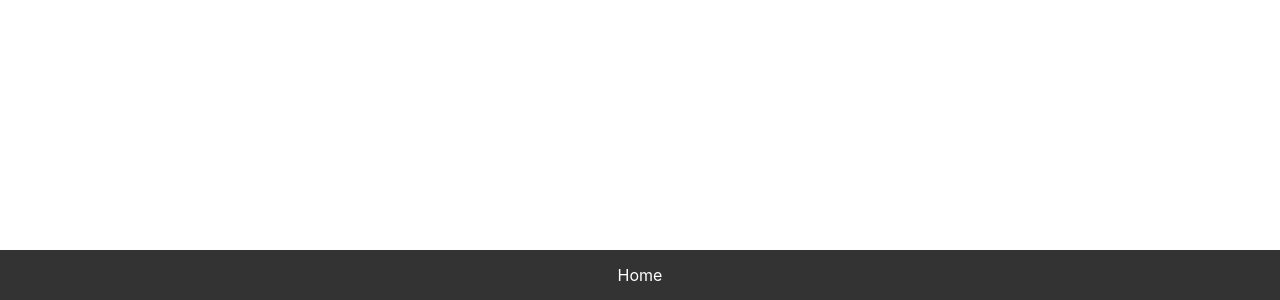
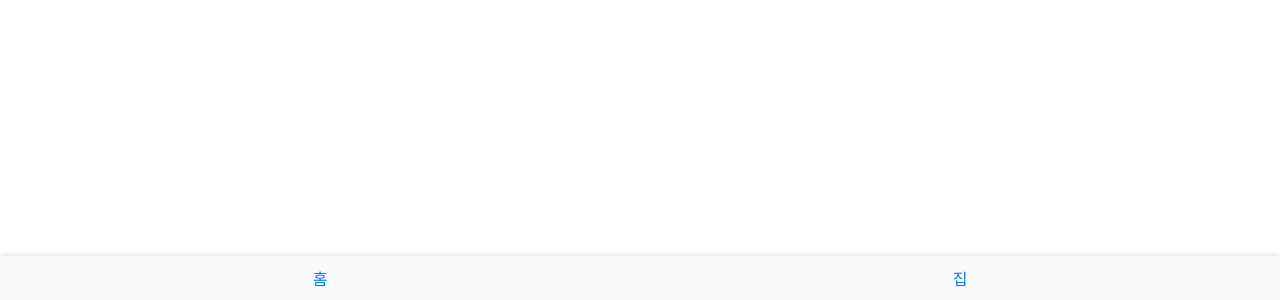
Before and after one commit to luminous037/OSS_project, a React (Create React App) app in the folder client/: page /Main in a window 1280 px wide. Shown: the part 500-800 px from the top of the page. Built offline with nearby package versions, Linux system fonts and the light colour scheme.

Commit message:
[CHORE]:bottomnavigationbar 코드 수정

```diff
--- a/client/package.json
+++ b/client/package.json
@@ -2,6 +2,7 @@
   "name": "client",
   "version": "0.1.0",
   "private": true,
+  "homepage": "http://localhost:3000/",
   "dependencies": {
     "@testing-library/jest-dom": "^5.17.0",
     "@testing-library/react": "^13.4.0",
--- a/client/src/components/App.js
+++ b/client/src/components/App.js
@@ -1,28 +1,45 @@
+// import React from 'react';
+// //import { BrowserRouter as Router, Route, Switch } from 'react-router-dom';
+// import './App.css';
+
+// import BottomNavigationBar from './NavigationBar.js';
+
+
+// function App() {
+//   return (
+//     <div>
+//     <BottomNavigationBar/>
+
+//   </div>
+
+//   );
+// }
+
+
+// export default App;
+
+// App.js
 import React from 'react';
-import {Routes, Route, BrowserRouter} from "react-router-dom";
-import './App.css';
-import Start from './Start.js';
-import BottomNavigationBar from './navigationbar.js';
+import { BrowserRouter as Router, Route, Routes } from 'react-router-dom';
+import NavigationBar from './NavigationBar'; // NavigationBar 컴포넌트를 임포트합니다.
+import Start from './Start.js'; // 홈 페이지 컴포넌트
+import Main from './Main.js';
+
 
 
 function App() {
   return (
-    <div>
-    <BottomNavigationBar/>
+    <Router>
+      <div>
+        <Routes>
+          <Route exact path="/Start" component={Start} />
+          <Route path="/Main" component={Main} />
 
-  </div>
-    // <BrowserRouter>
-    //     <div className="App">
-
-
-    //       <Routes>
-    //       {/* <Route path="/" element={<Main />} /> */}
-    //         <Route path="/start" element={<Start />} />
-    //       </Routes>
-    //     </div>
-    //   </BrowserRouter>
+        </Routes>
+        <NavigationBar /> {/* 하단 네비게이션 바를 추가합니다. */}
+      </div>
+    </Router>
   );
 }
 
-
 export default App;
--- a/client/src/components/Start.css
+++ b/client/src/components/Start.css
@@ -15,3 +15,16 @@
     font-weight: 600;
     font-size:20px;
   }
+
+  .chick-container{
+    position:fixed;
+    bottom: 0;
+    left: 50%;  /* 중앙 정렬*/
+    transform: translateX(-50%); /*정확한 중앙 정렬을 위해서 작성*/
+    z-index: 100; /*다른 요소들 위에 표시되도록 하기 위해서 작성*/
+  }
+
+  .chick-container img{
+    width: 100px;
+    height: auto;
+  }
--- a/client/src/components/navigationbar.css
+++ b/client/src/components/navigationbar.css
@@ -1,4 +1,4 @@
-.bottom-nav {
+/* .bottom-nav {
     display: flex;
     justify-content: space-around;
     align-items: center;
@@ -18,4 +18,22 @@
 
   .bottom-nav-item:hover {
     background-color: #555;
-  }
+  } */
+
+/* NavigationBar.css */
+.bottom-nav {
+  display: flex;
+  justify-content: space-around;
+  position: fixed;
+  bottom: 0;
+  width: 100%;
+  background-color: #f8f9fa;
+  box-shadow: 0 -2px 5px rgba(0,0,0,0.1);
+}
+
+.nav-item {
+  padding: 10px 15px;
+  text-decoration: none;
+  color: #007bff;
+  font-size: 16px;
+}
--- a/client/src/components/navigationbar.js
+++ b/client/src/components/navigationbar.js
@@ -1,20 +1,53 @@
+// import React from 'react';
+// import './navigationbar.css';
+// import { BrowserRouter as Route, Routes} from 'react-router-dom';
+
+// import Start from './Start.js';
+
+// // function BottomNavigationBar() {
+// //   return (
+// //     <div className="bottom-nav">
+// //       <Link to="./Start.js" className="bottom-nav-item">
+// //         Home
+// //       </Link>
+// //       {/* <a href="#" className="bottom-nav-item">
+// //         Search
+// //       </a>
+// //       <a href="#" className="bottom-nav-item">
+// //         Profile
+// //       </a> */}
+// //     </div>
+// //   );
+// // }
+
+// function BottomNavigationBar() {
+//   return (
+//     <Routes>
+
+//           <Route path="./Start.js" element={<Start/>} />
+
+//         <BottomNavigationBar />
+
+//     </Routes>
+//   );
+// }
+
+// export default BottomNavigationBar;
+
+// NavigationBar.js
 import React from 'react';
-import './navigationbar.css'; // CSS 파일 위치에 맞게 경로를 조정해주세요.
+import { Link } from 'react-router-dom';
+import './NavigationBar.css'; // CSS 파일을 임포트합니다.
 
-function BottomNavigationBar() {
+const NavigationBar = () => {
   return (
     <div className="bottom-nav">
-      <a href="./Start.js" className="bottom-nav-item">
-        Home
-      </a>
-      {/* <a href="#" className="bottom-nav-item">
-        Search
-      </a>
-      <a href="#" className="bottom-nav-item">
-        Profile
-      </a> */}
+      <Link to="./Start.js" className="nav-item">홈</Link>
+      <Link to="./Main.js" className="nav-item">집</Link>
+
+
     </div>
   );
 }
 
-export default BottomNavigationBar;
+export default NavigationBar;
--- a/client/src/components/start.js
+++ b/client/src/components/start.js
@@ -1,5 +1,8 @@
-import React, {Components} from 'react';
+import React from 'react';
+import './Start.css'; //css 파일 임포트
 import './App.css';
+import chickimage from './chick.png'; //병아리 이미지 임포트
+
 
 
 function Start() {
@@ -9,6 +12,10 @@ function Start() {
                 <div className="nav-wrapper">
                     <div> do it!</div>
                 </div>
+                <div className="chick-container">
+                    <img src={chickimage} alt="병아리"/>
+                </div>
+
             </nav>
         </div>
     );
--- a/client/src/index.js
+++ b/client/src/index.js
@@ -4,9 +4,13 @@ import './components/index.css';
 import App from './components/App';
 import reportWebVitals from './components/reportWebVitals';
 
+
+
 const root = ReactDOM.createRoot(document.getElementById('root'));
 root.render(
+
     <App />
+
 );
 
 // If you want to start measuring performance in your app, pass a function
```
Also changed, not shown: client/src/components/Main.js (added).
